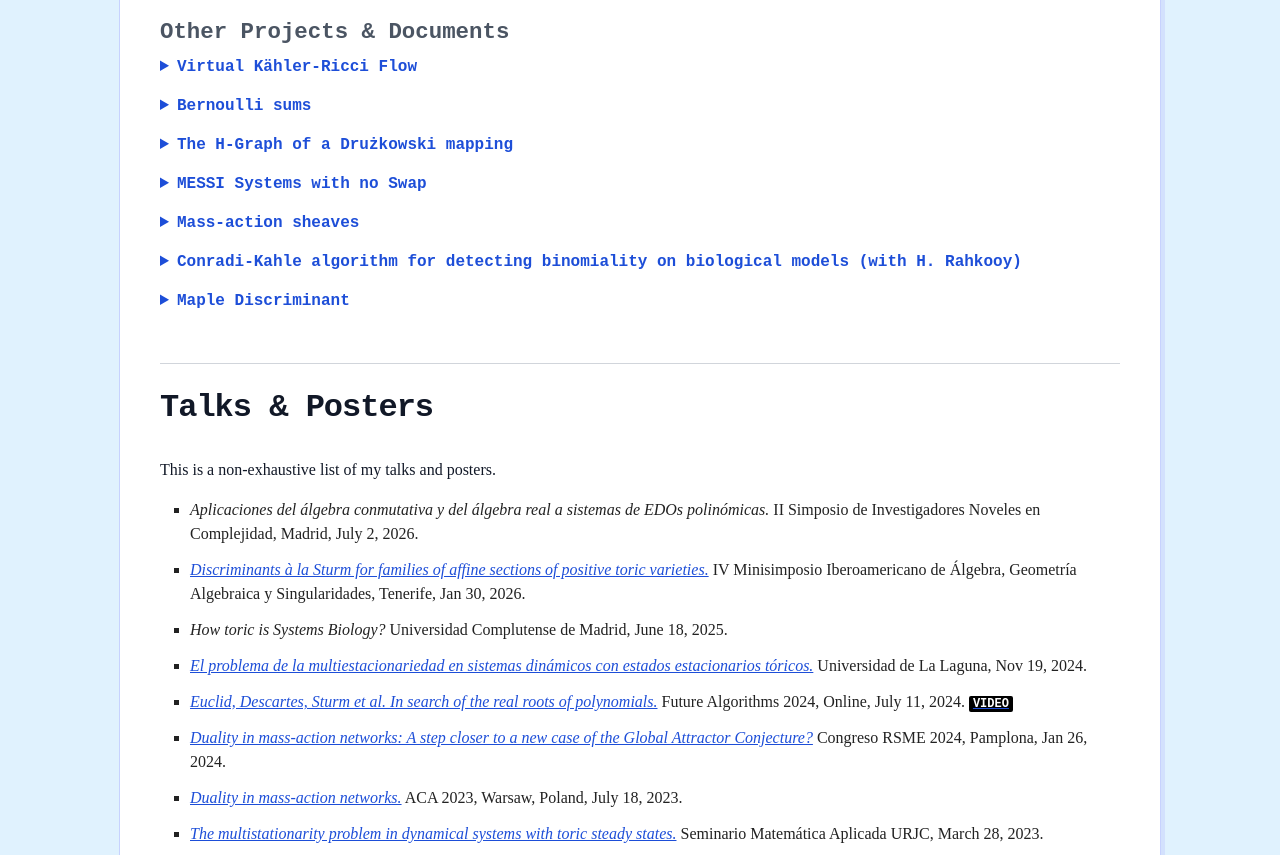
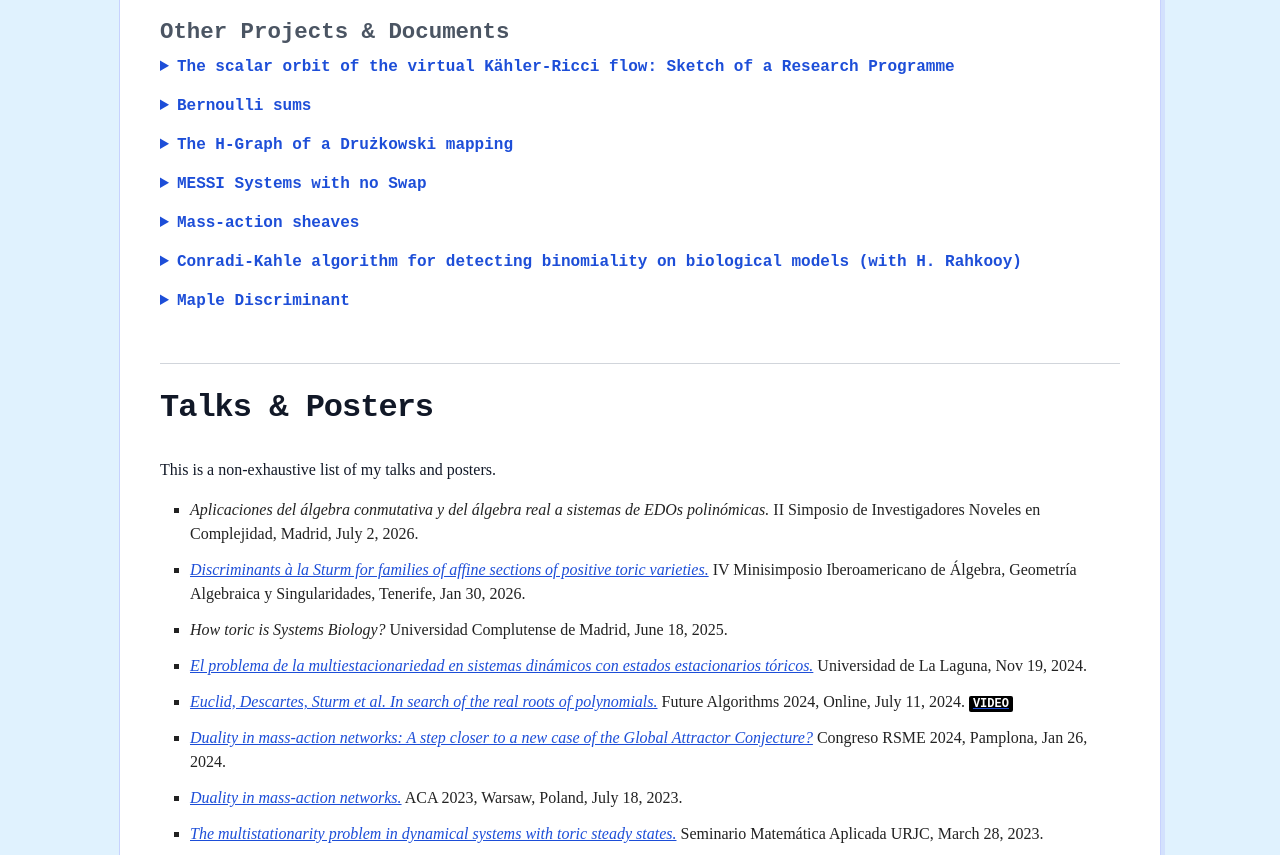
Before and after one commit to alexandru-iosif/alexandru-iosif.github.io, a plain HTML site: page index.html in a window 1280 px wide. Shown: the part 1667-2522 px from the top of the page. Drawn offline with Linux system fonts and the light colour scheme.

Commit message:
New Kahler Ricci

```diff
--- a/index.html
+++ b/index.html
@@ -300,36 +300,15 @@ K&auml;hlerK&auml;hler				<i>Efficiently and Effectively Recognizing Toricity of
         <h2>Other Projects & Documents</h2>
 
 	<details class="teaching-details">
-	  <summary>Virtual K&auml;hler-Ricci Flow</summary>
-          Work on an underdeveloped theory that I have
-	  called <i>Virtual K&auml;hler-Ricci
-	    Flow</i>. These are some ideas
-	  (2014-2026) about a generalization of
-	  K&auml;hler-Ricci Flow, generalization
-	  meant to represent meromorphic
-	  functions in one complex variable by
-	  almost geometric structures (almost in
-	  the sense of singular/non-singular
-	  metrics). Now I am aware that one
-	  should take into account, for
-	  instance, infinite-order differential
-	  equations, since my original
-	  formulation might represent the
-	  meromorphic functions only in a
-	  trivial manner, yet these notes might
-	  still be useful to future
-	  researchers. I share these ideas, even
-	  when they show contradictions and
-	  misunderstandings from my side, since
-	  I do not intend to keep doing serious
-	  work on this
-	  subject. <a href="Docs/KAHLER.pdf"
-		      target="_blank" rel="noopener">
-	    Complete
-	    notes.</a>  <a href="https://hal.science/hal-02453356/document"
-			   target="_blank" rel="noopener"> HAL
-	    LINK: The scalar orbit of the virtual
-	    K&auml;hler-Ricci flow</a>.
+	  <summary>The scalar orbit of the virtual K&auml;hler-Ricci
+          flow: Sketch of a Research
+          Programme</summary>. <a href="Docs/KAHLER.pdf"
+          target="_blank" rel="noopener"> Handwritten
+          notes.</a> <a href="Docs/KAHLER_Latex.pdf" target="_blank"
+          rel="noopener"> LaTeX
+          notes.</a>  <a href="https://hal.science/hal-02453356/document"
+          target="_blank" rel="noopener"> HAL LINK: The scalar orbit
+          of the virtual K&auml;hler-Ricci flow</a>.
 	</details>
 
 	<details class="teaching-details">
```
Also changed, not shown: 1 other file.
